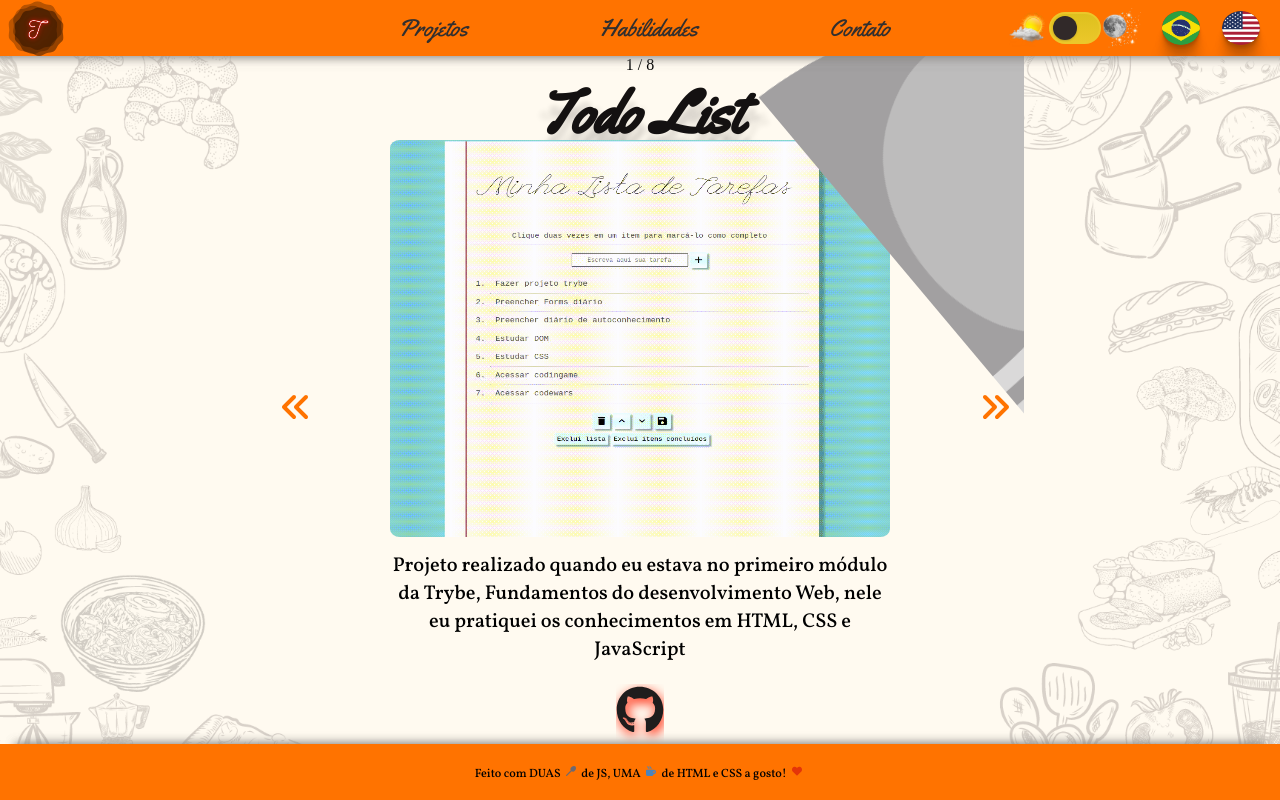
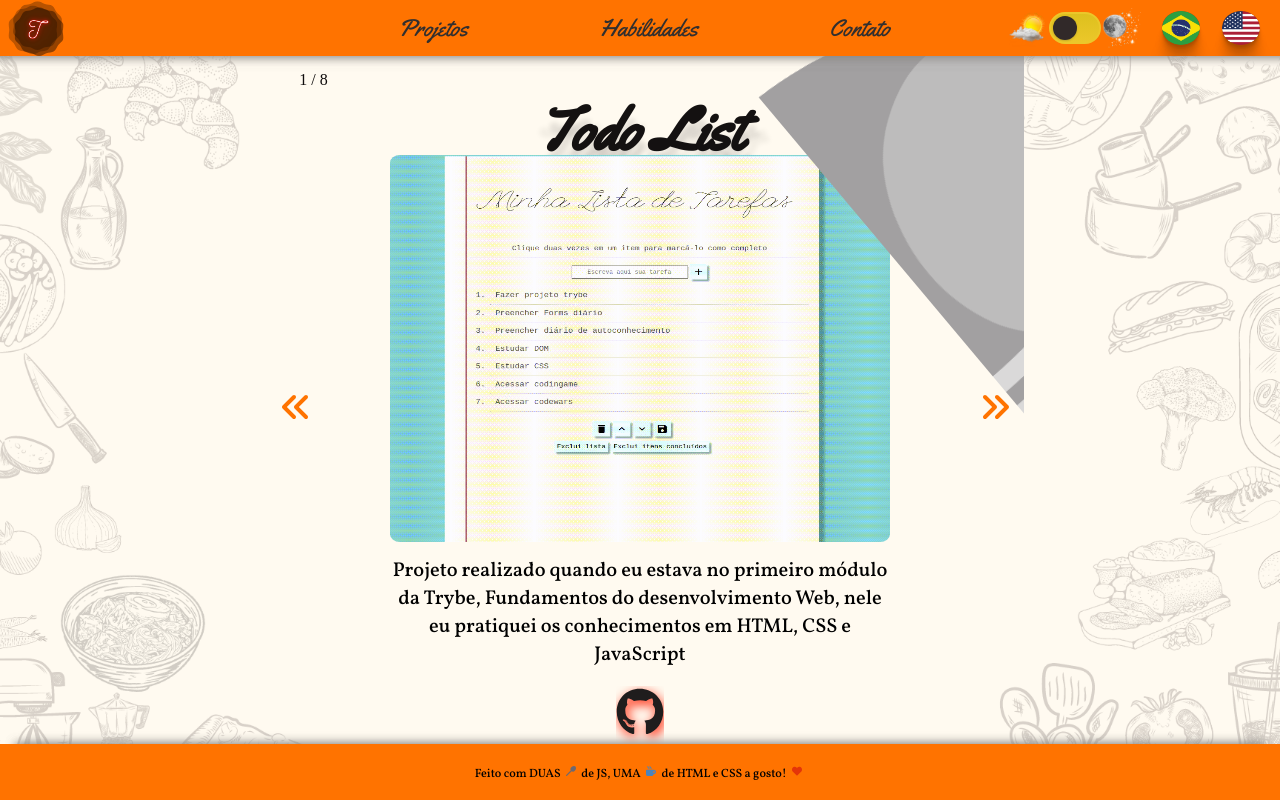
Before and after one commit to Tamyrescso/frontend_portfolio, a React (Create React App) app: page /projects in a window 1280 px wide. Built offline with nearby package versions, Linux system fonts and the light colour scheme.

Commit message:
arruma erro de nome de classe

```diff
--- a/public/index.html
+++ b/public/index.html
@@ -10,6 +10,8 @@
       content="Web site created using create-react-app"
     />
     <link href="https://fonts.googleapis.com/css2?family=Yellowtail&display=swap" rel="stylesheet">
+    <link rel="preconnect" href="https://fonts.googleapis.com">
+    <link rel="preconnect" href="https://fonts.gstatic.com" crossorigin>
     <link href="https://fonts.googleapis.com/css2?family=Vollkorn:wght@500&display=swap" rel="stylesheet">
     <!--
       Notice the use of %PUBLIC_URL% in the tags above.
--- a/src/components/Carousel.js
+++ b/src/components/Carousel.js
@@ -48,7 +48,7 @@ function Carousel() {
       {projectsDescriptions.map(({ title, description, repo, gif }, index, array) => {
         return (
           <div key={title} className='carouselItem fade'>
-            <div className={ darkTheme? 'numbertext numberTextDark' : 'numberText' }>{`${index+1} / ${array.length}`}</div>
+            <div className={ darkTheme? 'numberText numberTextDark' : 'numberText' }>{`${index+1} / ${array.length}`}</div>
             <h1 className={ darkTheme? 'projectTitle projectTitleDark' : 'projectTitle' }>{title}</h1>
             <img className='cover'src={cover} alt='a metallic food cover'/>
             <img className={ gif.includes('recipes_app') ? 'recipesGif' : 'projectGif' }src={gif} alt='a gif of the project'/>
--- a/src/style/book.css
+++ b/src/style/book.css
@@ -65,6 +65,10 @@
 
 .page4, .page4Dark {
   overflow-y: auto;
+}
+
+::-webkit-scrollbar {
+  width: 10px;
 }
 
 .bookSelected .front:after {
--- a/src/style/carousel.css
+++ b/src/style/carousel.css
@@ -20,7 +20,7 @@
   height: 100%;
 }
 
-.numbertext {
+.numberText {
   color: #0f0c0c;
   font-size: 2vh;
   height: 5%;
```
